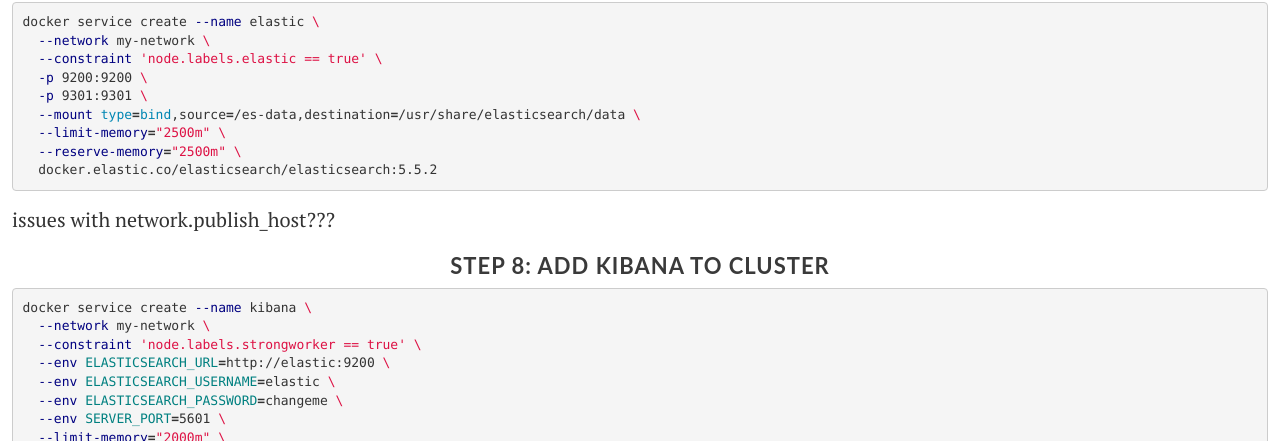
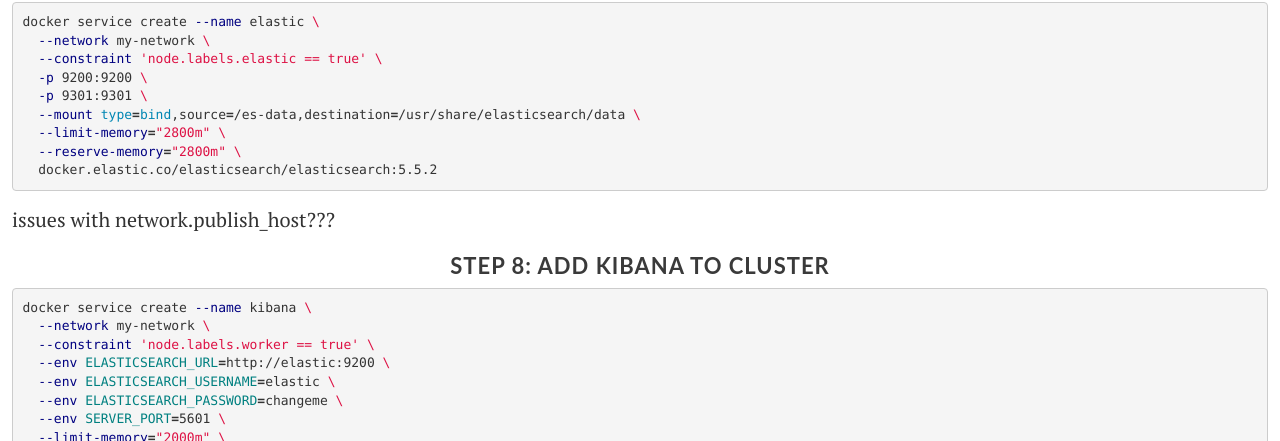
Before and after one commit to kosbr/kosbr.github.io, a Jekyll site: the page built from _posts/2017-09-19-creation-swarm.markdown, in a window 1280 px wide and 900 px high, scrolled down 2573 px. Shown: the part 135-576 px from the top of the window. Built offline with Jekyll 4.4.1, drawn with Linux system fonts in a browser that asks for light colours; nearby versions of some CDN libraries.

Commit message:
fix commands

```diff
--- a/_posts/2017-09-19-creation-swarm.markdown
+++ b/_posts/2017-09-19-creation-swarm.markdown
@@ -147,8 +147,8 @@
   -p 9200:9200 \
   -p 9301:9301 \
   --mount type=bind,source=/es-data,destination=/usr/share/elasticsearch/data \
-  --limit-memory="2500m" \
-  --reserve-memory="2500m" \
+  --limit-memory="2800m" \
+  --reserve-memory="2800m" \
   docker.elastic.co/elasticsearch/elasticsearch:5.5.2
 
 {% endhighlight %}
@@ -160,7 +160,7 @@
 {% highlight bash %}
 docker service create --name kibana \
   --network my-network \
-  --constraint 'node.labels.strongworker == true' \
+  --constraint 'node.labels.worker == true' \
   --env ELASTICSEARCH_URL=http://elastic:9200 \
   --env ELASTICSEARCH_USERNAME=elastic \
   --env ELASTICSEARCH_PASSWORD=changeme \
```
